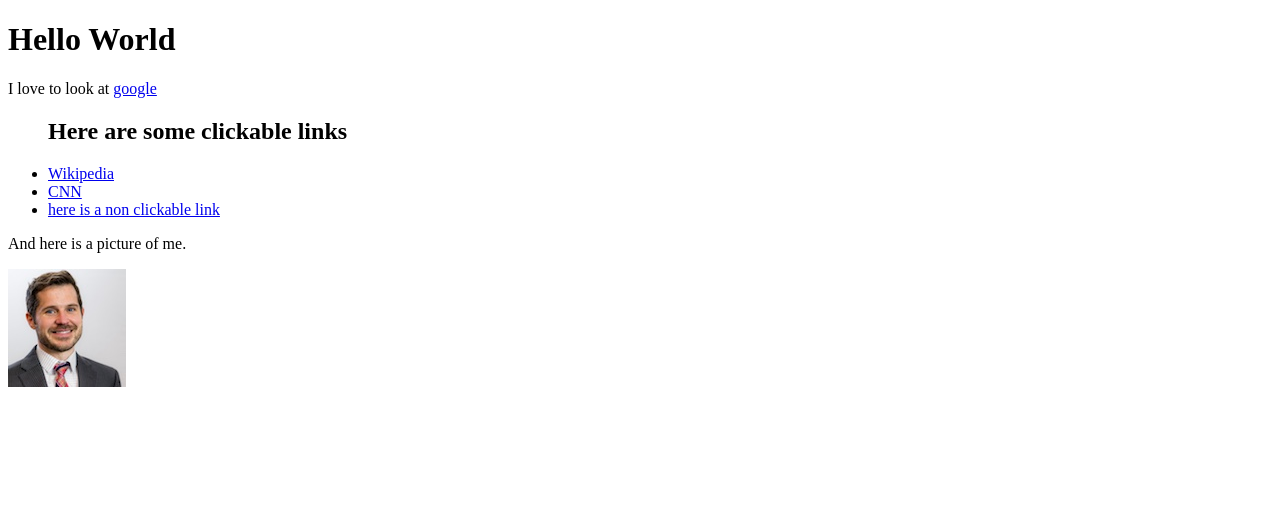
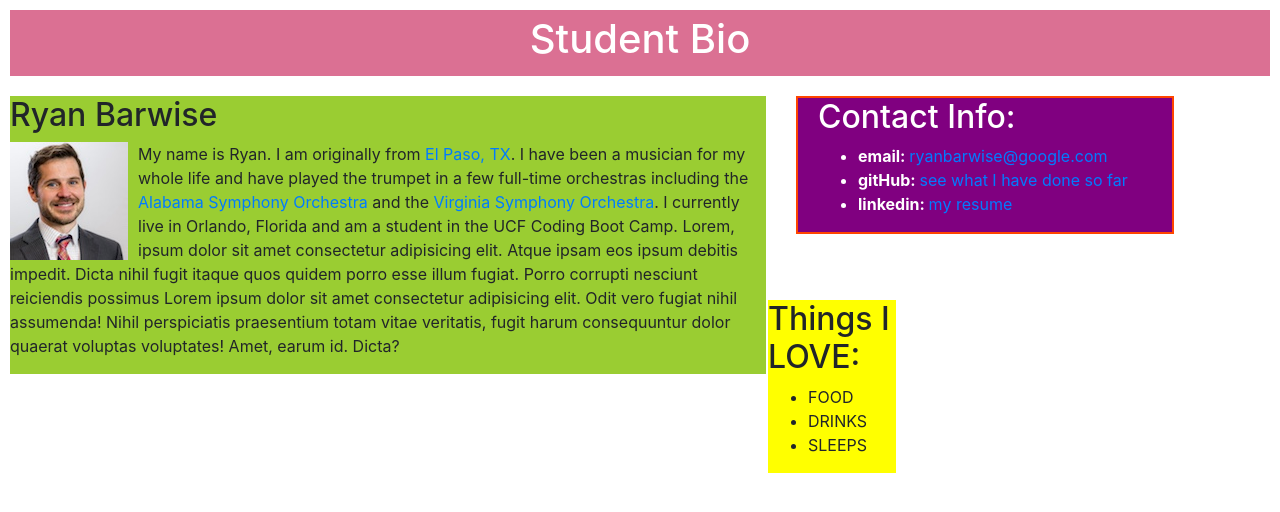
Before and after one commit to ryanbarwise/Student-Bio, a plain HTML site: page practice3.html in a window 1280 px wide. Drawn offline with nearby package versions, Linux system fonts and the light colour scheme.

Commit message:
new html and css

```diff
--- a/practice3.html
+++ b/practice3.html
@@ -3,23 +3,57 @@
 <head>
     <meta charset="UTF-8">
     <meta name="viewport" content="width=device-width, initial-scale=1.0">
+    <link rel="stylesheet" href="https://stackpath.bootstrapcdn.com/bootstrap/4.4.1/css/bootstrap.min.css" integrity="sha384-Vkoo8x4CGsO3+Hhxv8T/Q5PaXtkKtu6ug5TOeNV6gBiFeWPGFN9MuhOf23Q9Ifjh" crossorigin="anonymous">
+    <link rel="stylesheet" href="style.css">
+
     <title>Document</title>
 </head>
 <body>
-    <h1>Hello World</h1>
-    <p>I love to look at <a href="http://google.com">google</a></p>
+    <header>
+       <h1>Student Bio</h1>
+    </header>
 
-    <ul><h2>Here are some clickable links</h2>
-    <li><a href="http://wikipedia.com">Wikipedia</a></li>
-    <li><a href="http://cnn.com">CNN</a></li>
-    <li><a href="#">here is a non clickable link</a></li>
-    </ul>
+    <div class="content">
+
+        <section id="main-bio">
+
+          <h2>Ryan Barwise</h2>
+
+          <img src="ryan.jpg" class="image" alt="profile picture">
+
+          <p>My name is Ryan. I am originally from <a href="https://www.elpasotexas.gov/">El Paso, TX</a>. I have been a musician for my whole life and have played the trumpet in a few full-time orchestras including the <a href="https://alabamasymphony.org/">Alabama Symphony Orchestra</a> and the <a href="https://virginiasymphony.org/">Virginia Symphony Orchestra</a>. I currently live in Orlando, Florida and am a student in the UCF Coding Boot Camp. Lorem, ipsum dolor sit amet consectetur adipisicing elit. Atque ipsam eos ipsum debitis impedit. Dicta nihil fugit itaque quos quidem porro esse illum fugiat. Porro corrupti nesciunt reiciendis possimus Lorem ipsum dolor sit amet consectetur adipisicing elit. Odit vero fugiat nihil assumenda! Nihil perspiciatis praesentium totam vitae veritatis, fugit harum consequuntur dolor quaerat voluptas voluptates! Amet, earum id. Dicta?</p>
+
+        </section>
+
+        <section id="contact-info">
+         <h2>Contact Info:</h2>
+
+          <ul>
+            <li><strong>email: </strong><a href="mailto:ryanbarwise@gmail.com">ryanbarwise@google.com</a></li>
+            <li><strong>gitHub: </strong><a href="https://github.com/ryanbarwise">see what I have done so far</a></li>
+            <li><strong>linkedin: </strong><a href="https://www.linkedin.com/in/ryan-barwise-666923191/">my resume</a></li>
+          </ul>
+
+        </section>
+
+        <aside id="list">
+            <h2>Things I LOVE:</h2>
+            <ul>
+                <li>FOOD</li>
+                <li>DRINKS</li>
+                <li>SLEEPS</li>
+            </ul>
 
 
 
 
 
-    <p>And here is a picture of me.</p>
-  <a href="http://google.com"> <img src="ryan.jpg"></a>
+
+
+        </aside>
+
+    </div>
+
+
 </body>
 </html>
--- /dev/null
+++ b/style.css
@@ -0,0 +1,61 @@
+*{
+    box-sizing: border-box;
+}
+
+body {
+    margin: 10px;
+}
+
+content {
+    margin: 0 auto;
+}
+
+header {
+    background: palevioletred;
+    color: white;
+    text-align: center;
+    padding: 5px;
+    margin-bottom: 20px;
+
+}
+
+.content{
+    width: 100%;
+}
+
+#main-bio{
+    width: 60%;
+    float: left;
+    background: yellowgreen;
+}
+
+#contact-info{
+    margin-left: 30px;
+    padding-left: 20px;
+    width: 30%;
+    float: left;
+    background: purple;
+    color: white;
+    border-style: solid;
+    border-color: orangered;
+    border-width: 2px;
+    word-wrap: break-word;
+}
+
+.image{
+    float: left;
+    margin-right: 10px;
+
+}
+
+#list {
+    clear: both;
+    overflow: auto;
+    background: yellow;
+    position: absolute;
+    right: 30%;
+    top: 300px;
+    width: 10%;
+
+
+}
```
